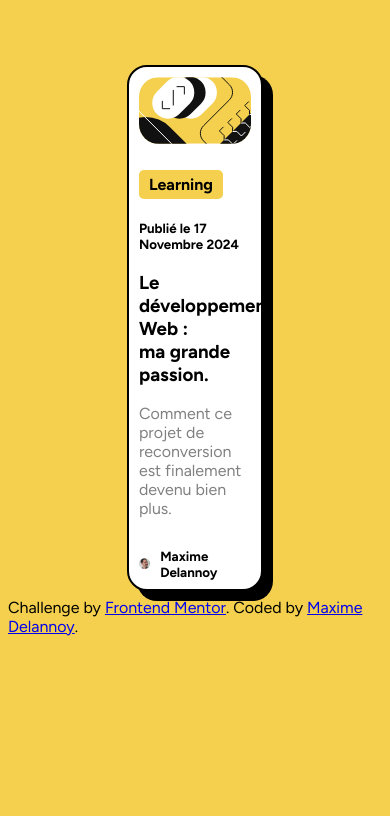
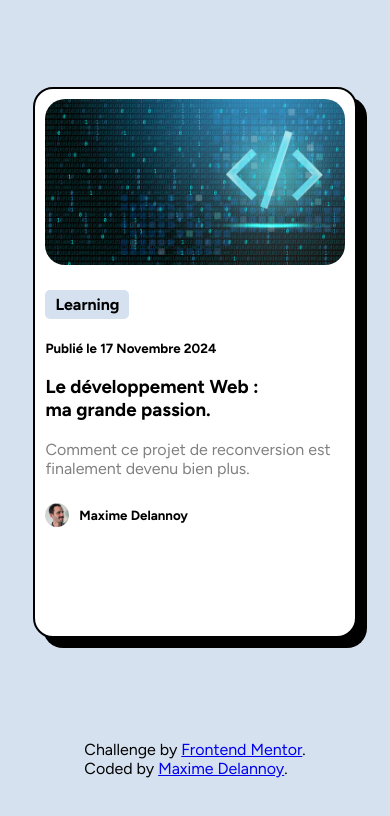
Before and after one commit to openshrine/blog-preview-card, a plain HTML site: page index.html in a window 390 px wide. Drawn offline with Linux system fonts and the light colour scheme.

Commit message:
final commit

```diff
--- a/index.html
+++ b/index.html
@@ -31,7 +31,7 @@
 <body>
 
   <section>
-    <img src="./assets/images/illustration-article.svg">
+    <img src="./assets/images/360_F_960098626_9JqLcELxpSm1DazUybCBql4eGv2LK6ds.jpg">
     <h4>Learning</h4>
 
     <p id="subtitle-h4">Publié le 17 Novembre 2024</p>
@@ -47,7 +47,7 @@
   </section>
 
   <footer>
-    Challenge by <a href="https://www.frontendmentor.io?ref=challenge" target="_blank">Frontend Mentor</a>.
+    Challenge by <a href="https://www.frontendmentor.io?ref=challenge" target="_blank">Frontend Mentor</a>.<br>
     Coded by <a href="#">Maxime Delannoy</a>.
   </footer>
 </body>
--- a/styles.css
+++ b/styles.css
@@ -3,12 +3,14 @@ body {
     grid-template-columns: 1fr;
     place-items: center;
     font-family: "Figtree", sans-serif;
-    background-color: #F4D04E;
+    background-color: #D5E1EF;
+    min-height: 100vh;
+    flex: 1;
 }
 
 section {
-    width: 30%;
-    height: 85%;
+    width: 33%;
+    height: 80%;
     grid-template-columns: 1fr;
     border: solid 2px black;
     border-radius: 20px;
@@ -21,6 +23,7 @@ section {
 section img {
     width: 100%;
     border-radius: 20px;
+
 }
 
 h3 {
@@ -28,7 +31,7 @@ h3 {
 }
 
 h4 {
-    background-color: #F4D04E;
+    background-color: #D5E1EF;
     border-radius: 5px;
     padding: 5px 10px;
     width: fit-content;
@@ -51,9 +54,8 @@ p {
 }
 
 #author img {
-    width: 10%;
-    border-radius: 50%;
-
+    width: 8%;
+    border-radius: 100%;
 }
 
 #author p {
@@ -67,3 +69,19 @@ footer {
     display: fixed;
     bottom: 0;
 }
+
+@media screen and (max-width: 768px) {
+    section {
+        width: 45%;
+    }
+}
+
+
+@media screen and (max-width: 480px) {
+
+    section {
+        width: 80%;
+        height: 80%;
+    }
+
+}
```
Also changed, not shown: assets/images/360_F_960098626_9JqLcELxpSm1DazUybCBql4eGv2LK6ds.jpg (added).
